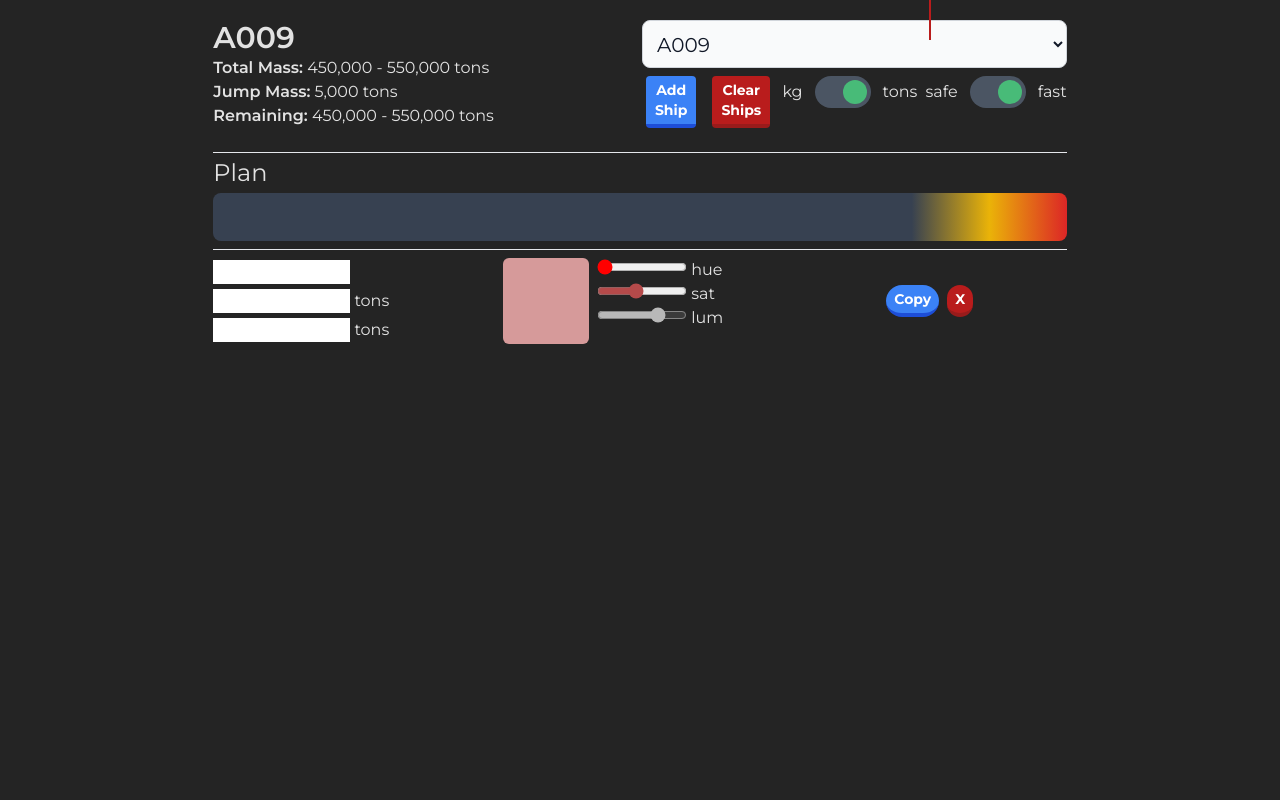
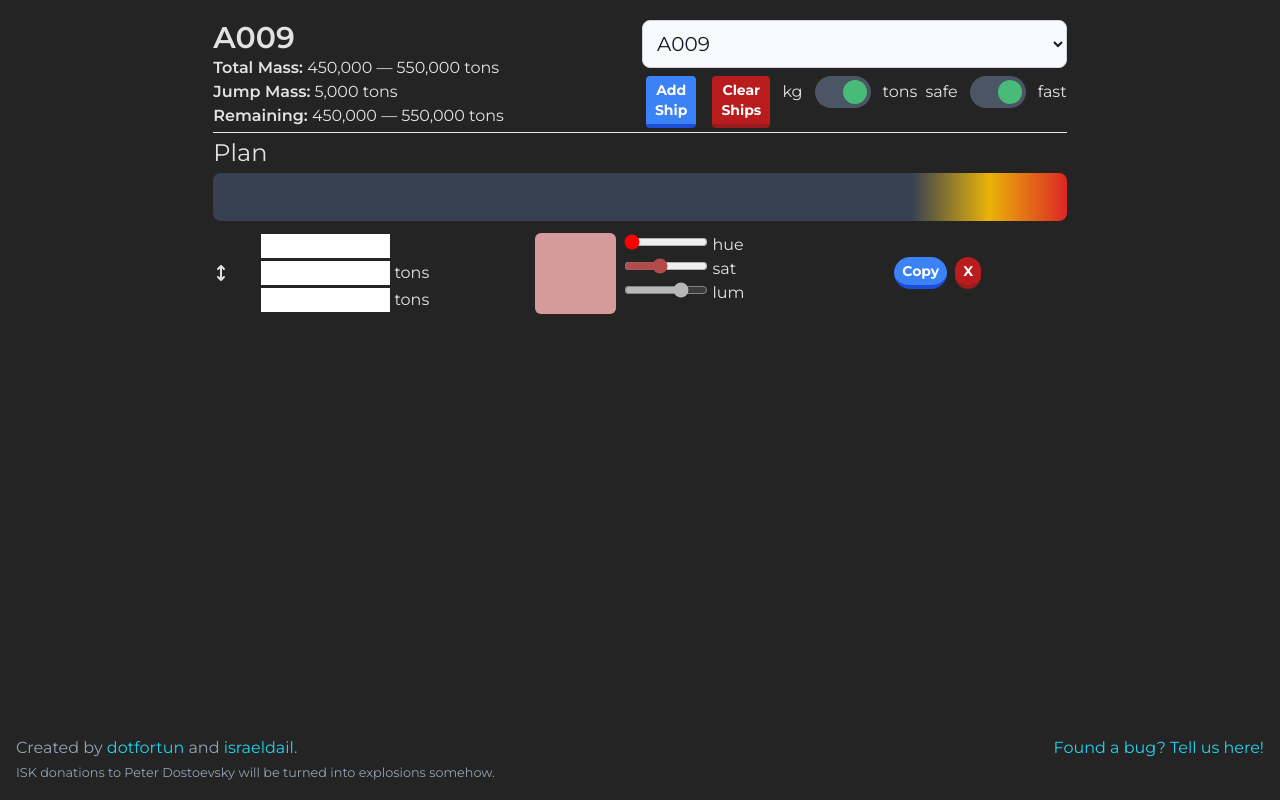
Before and after one commit to dotfortun/wormroller, a Vue app: page / in a window 1280 px wide. Both pictures are taken after a click on the button "Add Ship". Built offline with nearby package versions, Linux system fonts and the light colour scheme.

Commit message:
Hey look, you can drag ships around now.

```diff
--- a/package.json
+++ b/package.json
@@ -9,9 +9,13 @@
     "preview": "vite preview"
   },
   "dependencies": {
+    "@fortawesome/fontawesome-svg-core": "^6.4.0",
+    "@fortawesome/free-solid-svg-icons": "^6.4.0",
+    "@fortawesome/vue-fontawesome": "^3.0.3",
     "@vueuse/core": "^10.2.1",
     "pinia": "^2.1.4",
-    "vue": "^3.3.4"
+    "vue": "^3.3.4",
+    "vuedraggable": "^4.1.0"
   },
   "devDependencies": {
     "@vitejs/plugin-vue": "^4.2.3",
--- a/src/App.vue
+++ b/src/App.vue
@@ -1,15 +1,18 @@
 <script setup>
+import { ref, watch } from "vue";
+import draggable from "vuedraggable";
+
+import { useSolverStore } from "./stores/solver";
+
 import Toggle from "./components/Toggle.vue";
 import Ship from "./components/Ship.vue";
-
-import { ref, watch } from "vue";
-import { useSolverStore } from "./stores/solver";
 
 const store = useSolverStore();
 const { wormholes, solver, getJumpStyles } = store;
 
 const displayTons = ref(true);
 const rollFast = ref(true);
+const useText = ref(false);
 
 const displayMass = (value) => {
   return (value / (displayTons.value ? 1000 : 1)).toLocaleString();
@@ -31,7 +34,7 @@ watch(store.ships, () => {
       <div class="col-span-all row-span-1">
         <span class="mass-label">Total Mass:</span>{{ " " }}
         <span>
-          {{ displayMass(store.selectedWH.totalMass * 0.9) }} -
+          {{ displayMass(store.selectedWH.totalMass * 0.9) }} —
           {{ displayMass(store.selectedWH.totalMass * 1.1) }}
           {{ displayTons ? "tons" : "kg" }}
         </span>
@@ -46,7 +49,7 @@ watch(store.ships, () => {
       <div class="col-span-all row-span-1">
         <span class="mass-label">Remaining:</span>{{ " " }}
         <span>
-          {{ displayMass(store.planMassKg.min) }} -
+          {{ displayMass(store.planMassKg.min) }} —
           {{ displayMass(store.planMassKg.max) }}
           {{ displayTons ? "tons" : "kg" }}
         </span>
@@ -91,11 +94,6 @@ watch(store.ships, () => {
         <Toggle label-left="safe" label-right="fast" v-model="rollFast" />
       </div>
     </div>
-    <!-- interface to add ships w/ buttons to add jumps, and color select? -->
-    <div class="col-span-full my-2">
-      <!-- {{ JSON.stringify(ships) }} -->
-    </div>
-    <!-- interface to select fast/safe rolling -->
     <hr class="col-span-full" />
     <h3>Plan</h3>
     <div class="wh-bar h-12">
@@ -104,13 +102,25 @@ watch(store.ships, () => {
         class="ship-bar"
         :style="getJumpStyles(jump)"
       >
+        <template v-if="useText">
           {{ jump.jumpState }}
+        </template>
+        <template v-else>
+          <font-awesome-icon v-if="jump.jumpState === 'hot'" icon="fire" />
+          <font-awesome-icon v-else icon="snowflake" />
+        </template>
       </div>
     </div>
     <div class="ships-list">
-      <div class="warning-line"></div>
+      <!-- <div class="warning-line"></div> -->
+      <draggable
+        v-model="store.ships"
+        item-key="id"
+        @end="solver(rollFast)"
+        handle=".handle"
+      >
+        <template #item="{ element: ship, index: idx }">
           <Ship
-        v-for="(ship, idx) in store.ships"
             :idx="idx"
             :ship="ship"
             :key="ship.id"
@@ -119,13 +129,44 @@ watch(store.ships, () => {
             @delete:ship="store.ships.splice(idx, 1)"
             @copy:ship="store.ships.push(Object.assign({}, ship))"
           />
+        </template>
+      </draggable>
     </div>
   </main>
+  <footer>
+    <div>
+      <p>
+        Created by <a href="https://github.com/dotfortun">dotfortun</a> and
+        <a href="https://github.com/israeldail">israeldail</a>.
+      </p>
+      <p>
+        <small>
+          ISK donations to Peter Dostoevsky will be turned into explosions
+          somehow.
+        </small>
+      </p>
+    </div>
+    <div>
+      <p>
+        <a href="https://github.com/dotfortun/wormroller/issues">
+          Found a bug? Tell us here!
+        </a>
+      </p>
+    </div>
+  </footer>
 </template>
 
 <style scoped>
 select {
   @apply col-span-1;
+}
+
+footer {
+  @apply flex flex-row content-center justify-between p-4 text-slate-400;
+}
+
+footer a {
+  @apply text-cyan-400 decoration-solid;
 }
 
 .controls {
--- a/src/components/Ship.vue
+++ b/src/components/Ship.vue
@@ -24,8 +24,10 @@ const updateShipProperty = (key, val) => {
 </script>
 
 <template>
-  <hr class="mt-1" />
   <div class="ship">
+    <div class="handle">
+      <font-awesome-icon icon="arrows-up-down" />
+    </div>
     <div class="ship-details">
       <input
         type="text"
@@ -94,8 +96,13 @@ const updateShipProperty = (key, val) => {
 </template>
 
 <style scoped>
+.handle {
+  @apply h-full w-4 flex flex-col justify-center select-none;
+}
+
 .ship {
-  @apply mx-auto my-2 h-min grid grid-cols-3 gap-4 items-center;
+  @apply mx-auto my-2 h-min grid gap-4 items-center;
+  grid-template-columns: 2rem 1fr 1fr 1fr;
 }
 
 .ship-details {
--- a/src/main.js
+++ b/src/main.js
@@ -3,6 +3,25 @@ import './style.css'
 import App from './App.vue'
 import { createPinia } from 'pinia'
 
+/* import the fontawesome core */
+import { library } from '@fortawesome/fontawesome-svg-core'
+
+/* import font awesome icon component */
+import { FontAwesomeIcon } from '@fortawesome/vue-fontawesome'
+
+/* import specific icons */
+import { faArrowsUpDown, faFire, faGripLines, faGripLinesVertical, faSnowflake } from '@fortawesome/free-solid-svg-icons'
+
+/* add icons to the library */
+library.add(
+  faGripLinesVertical,
+  faGripLines,
+  faArrowsUpDown,
+  faFire,
+  faSnowflake
+)
+
 createApp(App)
   .use(createPinia())
+  .component('font-awesome-icon', FontAwesomeIcon)
   .mount('#app')
--- a/src/stores/solver.js
+++ b/src/stores/solver.js
@@ -11,12 +11,13 @@ export const useSolverStore = defineStore('solver', () => {
     med: (selectedWH.value.totalMass - totalPlanMass.value),
     min: ((selectedWH.value.totalMass * 0.9) - totalPlanMass.value),
     max: ((selectedWH.value.totalMass * 1.1) - totalPlanMass.value),
+    stages: {
+      reduced: ((selectedWH.value.totalMass * 0.5) - totalPlanMass.value),
+      crit: ((selectedWH.value.totalMass * 0.1) - totalPlanMass.value),
+    }
   }));
 
-  const ships = ref([
-
-  ])
-
+  const ships = ref([]);
   const plan = ref([]);
 
   const totalPlanMass = computed(() => plan.value.reduce((prevTotal, jump) => {
--- a/src/style.css
+++ b/src/style.css
@@ -14,6 +14,10 @@
   -webkit-font-smoothing: antialiased;
   -moz-osx-font-smoothing: grayscale;
   -webkit-text-size-adjust: 100%;
+}
+
+#app {
+  @apply min-h-screen flex flex-col justify-between;
 }
 
 main {
```
Also changed, not shown: 1 other file (tests, documents, lock files or other folders). Lines whose indentation alone changed are shown as unchanged.
